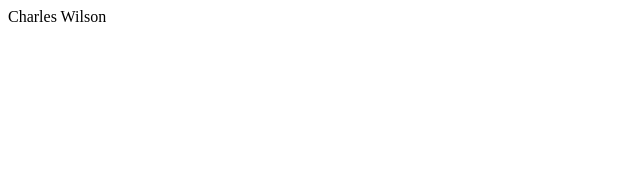
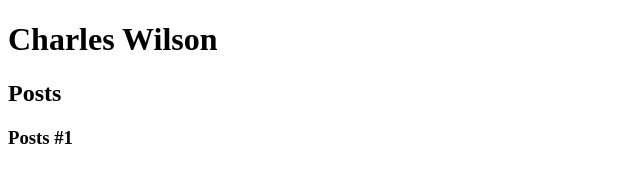
Before and after one commit to charlesock1/portifolio-html5, a plain HTML site: page index.html in a window 1280 px wide. Shown: the whole page, without its empty margins (0-640 px from the left). Drawn offline with Linux system fonts and the light colour scheme.

Commit message:
Inclusão Código

```diff
--- a/index.html
+++ b/index.html
@@ -5,6 +5,19 @@
         <title>Charles Wilson</title>
     </head>
     <body>
-        Charles Wilson
+        <header>
+            <h1>Charles Wilson</h1>
+        </header>
+        <section>
+            <header>
+                <h2>Posts</h2>
+            </header>
+            <article>
+                <header>
+                    <h3>Posts #1</h3>
+                </header>
+            </article>
+        </section>
+        <footer></footer>
     </body>
 </html>
```
